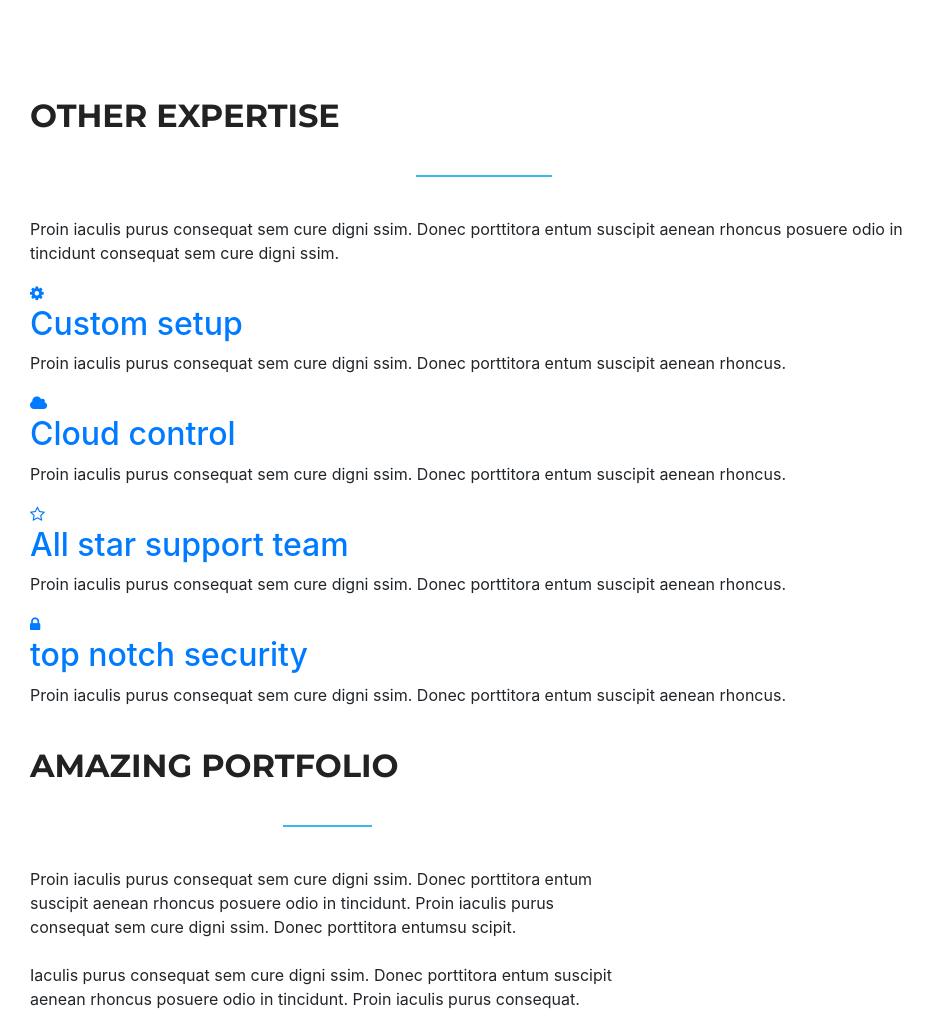
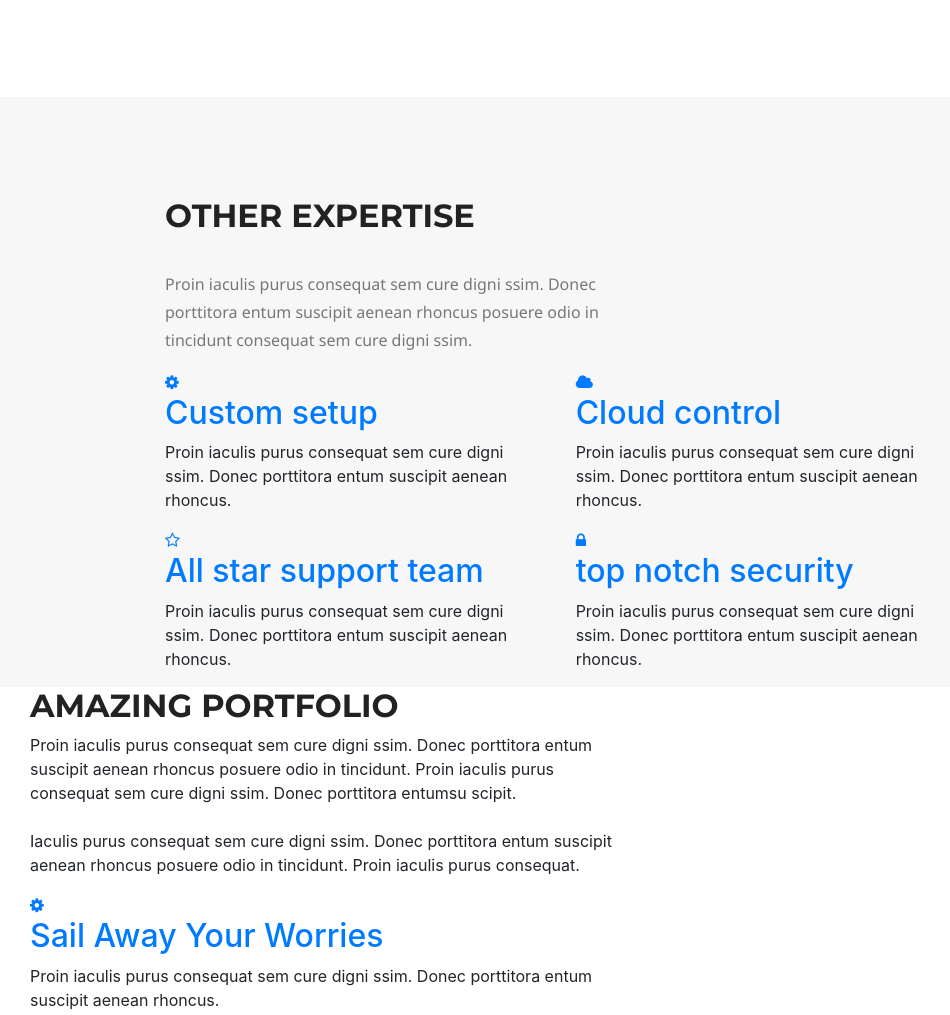
Before and after one commit to hmbashar/psd-to-html-bootstrap-4, a plain HTML site: page index.html in a window 1280 px wide. Shown: the part 1155-2170 px from the top of the page, without its empty margins (0-950 px from the left). Drawn offline with Linux system fonts and the light colour scheme.

Commit message:
class 20

```diff
--- a/index.html
+++ b/index.html
@@ -93,7 +93,7 @@
 			<div class="row">
 				<div class="col-lg-12">
 					<!--section-tittle-->
-					<div class="section-title text-center">
+					<div class="section-title text-center section-after">
 						<h2>Core Services</h2>
 					</div><!--/section-tittle-->
 				</div>
@@ -151,8 +151,10 @@
 
 	<!--expertic-area-->
 	<section class="expertice-area clearfix">
-		<div class="container-fluid">
+		<div class="container-fluid pr-0">
+			<div class="row">
 				<div class="col-lg-9">
+					<div class="expertics_left">
 						<!--section-heading-->
 						<div class="section-heading">
 							<div class="section-title">
@@ -166,6 +168,9 @@
 						</div><!--/section-heading-->
 						<!--section-footing-->
 						<div class="section-footing">
+							<div class="row">
+								<div class="col-lg-6">
+
 									<!--single-footing-->
 									<div class="single-footing">
 										<div class="footing-logo">
@@ -180,6 +185,9 @@
 										</div>
 
 									</div><!--single-footing-->
+
+								</div>
+								<div class="col-lg-6">
 									<!--single-footing-->
 									<div class="single-footing">
 										<div class="footing-logo">
@@ -194,6 +202,8 @@
 										</div>
 
 									</div><!--/single-footing-->
+								</div>
+								<div class="col-lg-6">
 									<!--singlw-footing-->
 									<div class="single-footing">
 										<div class="footing-logo">
@@ -208,6 +218,8 @@
 										</div>
 
 									</div><!--/single-footing-->
+								</div>
+								<div class="col-lg-6">
 									<!--single-footing-->
 									<div class="single-footing">
 										<div class="footing-logo">
@@ -222,13 +234,21 @@
 										</div>
 
 									</div><!--/single-footing-->
+								</div>
+							</div>
 
 						</div><!--/section-footing-->
+					</div>
 
 				</div>
 				<div class="col-lg-3">
+					<div class="expertic-img">
 						<a href=""><img src="img/expertic.jpg" alt="" /></a>
 					</div>
+				</div>
+			</div>
+
+
 		</div>
 	</section>
 	<!--/expertic-area-->
--- a/style.css
+++ b/style.css
@@ -4,13 +4,16 @@
 .section-margin {
 	margin-top:100px;margin-bottom: 100px;
 }
+.section-heading{}
 .section-title {
 
 }
 .section-title  h2 {
 	color: #222222;font-family: 'Montserrat', sans-serif;text-transform: uppercase;font-weight: 700;
 }
-.section-title h2:after{content:'';width:15%;background-color:#36b9eb;height: 2px;display: block;margin:40px auto;}
+.section-after h2:after{content:'';width:15%;background-color:#36b9eb;height: 2px;display: block;margin:40px auto;}
+.heading-content{margin-top:35px;width: 60%;}
+.heading-content p {color:#777777;font-family: 'Noto Sans', sans-serif; font-size:16px;line-height: 28px;}
 .header-area{background-image: url(img/slider-bg.jpg);background-size: cover;}
 .header-top{padding-top: 40px;padding-bottom: 40px;width: 100%;}
 .header-top a{}
@@ -35,6 +38,21 @@
 .service-title h2{color: #222222;font-size: 16px;font-family: 'Montserrat', sans-serif;text-transform: uppercase;font-weight: 700;margin-bottom: 18px;}
 .service-content{}
 .service-content p{line-height: 22px;color: #888888;font-size: 14px;}
+.expertice-area{background-color: #f7f7f7;}
+.section-footing{}
+.single-footing{}
+.expertics_left{margin-top: 100px;margin-left: 150px;}
+.footing-logo{}
+.footing-logo a{}
+.footing-logo a i {}
+.footing-title{}
+.footing-title a{}
+.footing-title a h2{}
+.footing-content{}
+.footing-content p{}
+.expertic-img{}
+.expertic-img a{}
+.expertic-img a img{width: 100%;}
 .{}
 .{}
 .{}
@@ -42,10 +60,3 @@
 .{}
 .{}
 .{}
-.{}
-.{}
-.{}
-.{}
-.{}
-.{}
-.{}
```
Lines whose indentation alone changed are shown as unchanged.
